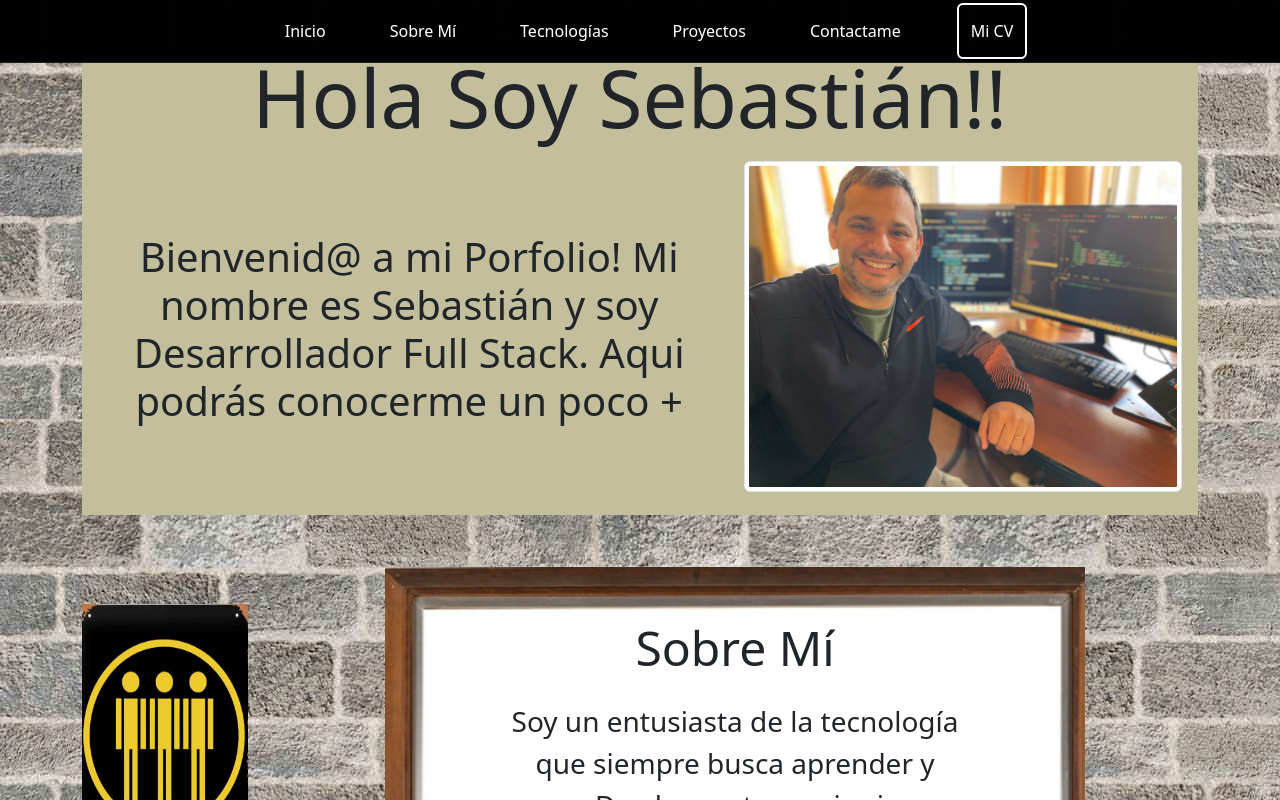
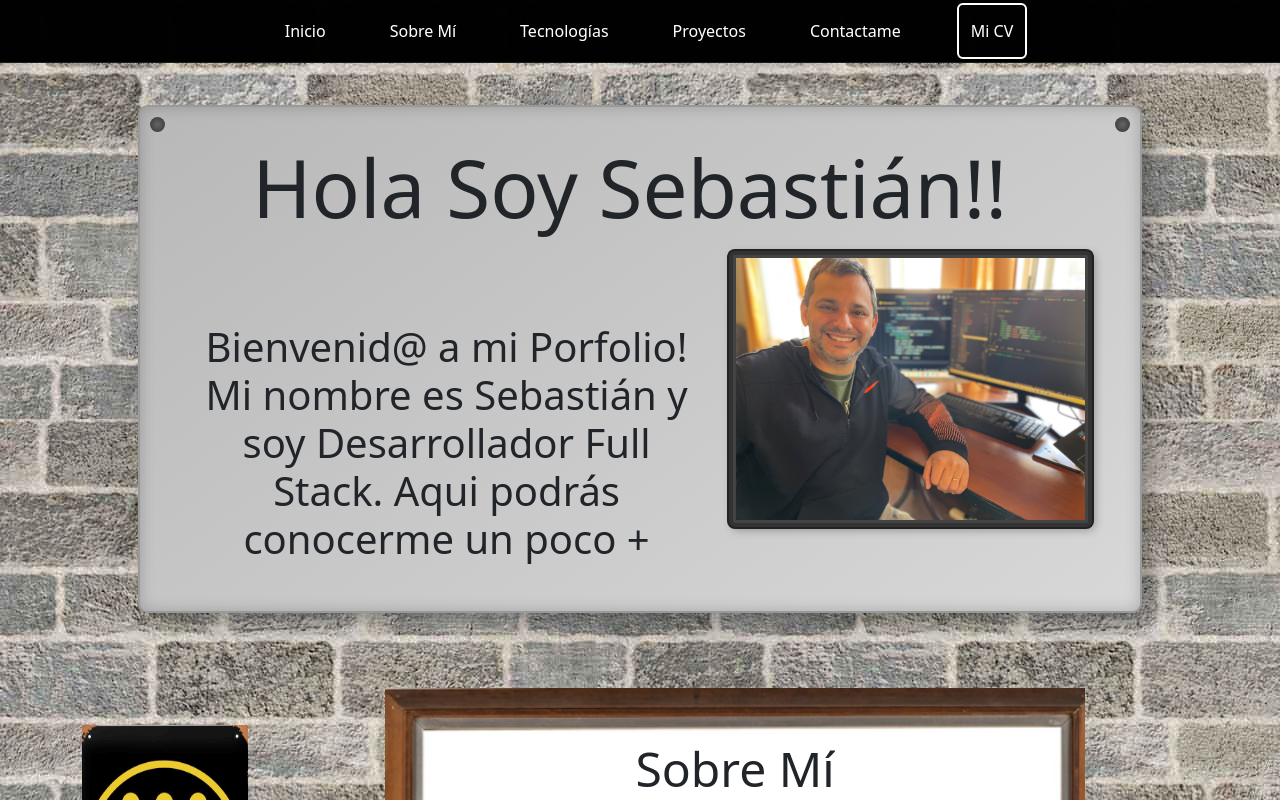
Before and after one commit to SebastianPrario/porfolio, a React (Vite) app in the folder porfolio/: page /stack in a window 1280 px wide. Shown: the top 800 px of the page. Built offline with nearby package versions, Linux system fonts and the light colour scheme.

Commit message:
modificaciones en componente hello

```diff
--- a/porfolio/src/Components/Hello/Hello.jsx
+++ b/porfolio/src/Components/Hello/Hello.jsx
@@ -5,8 +5,9 @@ import { Typewriter } from "react-simple-typewriter";
 import styles from './Hello.module.css'
 
 function Hello () {
-
     return (
+        <div className={styles.metalPlate}>
+            <div className={styles.wire}></div>
             <div id="hello" className={styles.helloDiv}>
             	<div className='mx-3'>
                     <h2	className="d-none d-lg-block display-1">
@@ -27,9 +28,8 @@ function Hello () {
                         </Card.Text>
                          </Col>
                          <Col xs={5}>
-                    <Image src={imagen} rounded thumbnail fluid />
+                        <Image src={imagen} rounded fluid className={styles.profileImage} />
                        </Col>
-
                     </Row >
                     <Row  className='d-flex d-sm-none align-items-center'>
                         <Col xs={7} >
@@ -41,14 +41,11 @@ function Hello () {
                         </Card.Text>
                          </Col>
                         <Col xs={5}>
-                    <Image src={imagen} rounded thumbnail fluid />
+                        <Image src={imagen} rounded fluid className={styles.profileImage} />
                         </Col>
-                    </Row >
-
-
+                    </Row>
                 </div>
-
-
+            </div>
         </div>
     )
 }
--- a/porfolio/src/Components/Hello/Hello.module.css
+++ b/porfolio/src/Components/Hello/Hello.module.css
@@ -1,7 +1,99 @@
+@import url('https://fonts.googleapis.com/css2?family=Poppins:wght@300;400;600&family=Montserrat:wght@700&display=swap');
 
 .helloDiv {
-    background-color: #c3be9b;
-    margin-top: 3%;
-    margin-bottom: 3%;
-    padding-bottom: 2%;
+    position: relative;
+    background: linear-gradient(145deg, #b8b8b8, #d8d8d8);
+    margin: 8% auto 5%;
+    padding: 2rem;
+    border-radius: 10px;
+    box-shadow:
+        inset 0 0 15px rgba(0,0,0,0.2),
+        10px 10px 20px rgba(0,0,0,0.3);
+    border: 2px solid #999;
+    max-width: 90%;
 }
+
+
+.metalPlate {
+    position: relative;
+    margin-top: 60px;  /* Espacio para el wire */
+}
+
+/* Agregar el cable colgante */
+
+
+/* Remache superior izquierdo */
+.helloDiv::before {
+    content: '';
+    position: absolute;
+    width: 15px;
+    height: 15px;
+    background: radial-gradient(circle at center, #666, #333);
+    border-radius: 50%;
+    top: 10px;
+    left: 10px;
+}
+
+/* Remaches izquierdos */
+.helloDiv::after {
+    content: '';
+    position: absolute;
+    width: 15px;
+    height: 15px;
+    background: radial-gradient(circle at center, #666, #333);
+    border-radius: 50%;
+    top: 10px;
+    right: 10px;
+}
+
+.title {
+    font-family: 'Montserrat', sans-serif;
+    font-weight: 700;
+    color: #333;
+    text-shadow: 1px 1px 1px rgba(255,255,255,0.5);
+    margin-bottom: 2rem;
+    text-transform: uppercase;
+    letter-spacing: 2px;
+}
+
+.text {
+    font-family: 'Poppins', sans-serif;
+    font-weight: 400;
+    line-height: 1.8;
+    font-size: 1.2rem;
+    color: #444;
+    text-shadow: 1px 1px 1px rgba(255,255,255,0.3);
+}
+
+.image {
+    border: 3px solid #666;
+    border-radius: 5px;
+    box-shadow:
+        3px 3px 10px rgba(0,0,0,0.2),
+        inset 0 0 15px rgba(0,0,0,0.1);
+    transition: transform 0.3s ease;
+}
+
+.image:hover {
+    transform: scale(1.02);
+}
+
+.profileImage {
+    border: 4px solid #333;
+    box-shadow:
+        0 0 0 2px #222,
+        3px 3px 10px rgba(0,0,0,0.3);
+    padding: 3px;
+    background: #444;
+}
+
+@media (max-width: 768px) {
+    .helloDiv {
+        margin-top: 15%;
+        padding: 1rem;
+    }
+
+    .text {
+        font-size: 1rem;
+    }
+}
--- a/porfolio/src/Components/Nav/Navs.jsx
+++ b/porfolio/src/Components/Nav/Navs.jsx
@@ -2,14 +2,12 @@ import { useState } from 'react';
 import Nav from 'react-bootstrap/Nav';
 import { Button, Navbar } from 'react-bootstrap';
 import { Link as ScrollLink } from 'react-scroll';
-import { Link as RouterLink } from 'react-router-dom';
 import Pdf from './../../assets/CV.pdf'
-import { useLocation } from 'react-router-dom';
 import styles from './Navs.module.css';
 
 function Navs () {
     const [expanded, setExpanded] = useState(false);
-    const location = useLocation().pathname
+
 
     const onResumeClick = () => {
         window.open(Pdf);
@@ -26,10 +24,8 @@ function Navs () {
                 <Nav className="justify-content-center w-100">
                     <Nav.Item >
                         <Nav.Link className={styles.neonLink}>
-                          { location=="/" ?
-                          (<ScrollLink to="home" spy={true} smooth={true} offset={-70} duration={100}
-                            className={styles.neonText}>Inicio</ScrollLink>):
-                          ( <RouterLink to="/" className={styles.neonText}>Inicio</RouterLink>)}
+                          <ScrollLink to="home" spy={true} smooth={true} offset={-70} duration={100}
+                              className={styles.neonText}>Inicio</ScrollLink>
                         </Nav.Link>
                      </Nav.Item>
                      <Nav.Item>
```
Also changed, not shown: 1 other file (tests, documents, lock files or other folders). Lines whose indentation alone changed are shown as unchanged.
